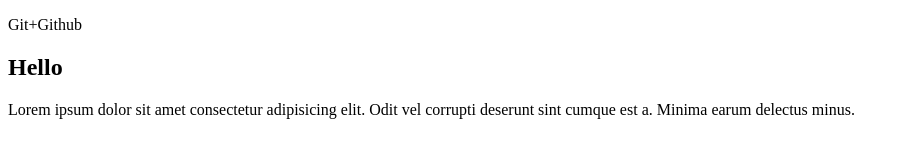
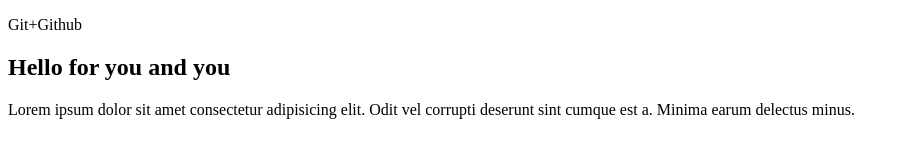
Before and after one commit to alecs9898/testapp, a plain HTML site: page index.html in a window 1280 px wide. Shown: the whole page, without its empty margins (0-909 px from the left). Drawn offline with Linux system fonts and the light colour scheme.

Commit message:
plus text

```diff
--- a/index.html
+++ b/index.html
@@ -8,7 +8,7 @@
 </head>
 <body>
     <p>Git+Github</p>
-    <h2>Hello</h2>
+    <h2>Hello for you and you</h2>
     <p>Lorem ipsum dolor sit amet consectetur adipisicing elit. Odit vel corrupti deserunt sint cumque est a. Minima earum delectus minus.</p>
 </body>
 </html>
```
